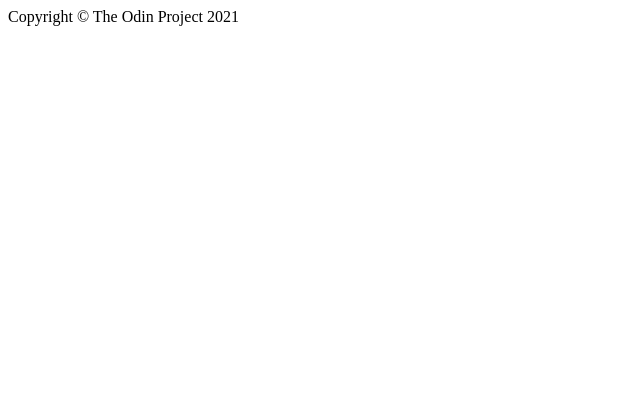
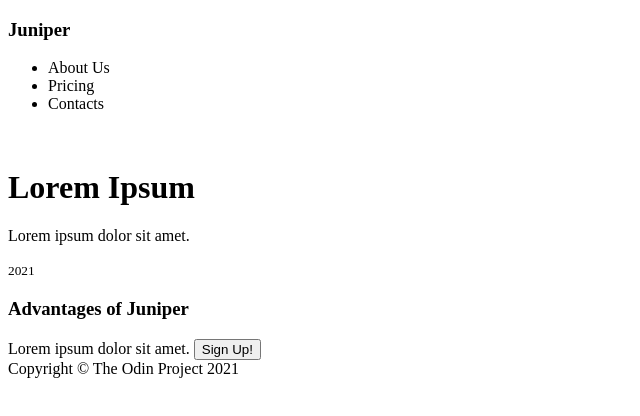
Before and after one commit to Alb33rt/test-landing-page, a plain HTML site: page index.html in a window 1280 px wide. Shown: the whole page, without its empty margins (0-640 px from the left). Drawn offline with Linux system fonts and the light colour scheme.

Commit message:
Page Structure Completion

```diff
--- a/index.html
+++ b/index.html
@@ -9,21 +9,33 @@
     <link rel="stylesheet" type="text/css" href="./styles/styles.css">
 </head>
 <body>
-    <header class="header">
-
+    <header class="header nav">
+        <h3 class="nav-title">Juniper</h3>
+        <ul class="nav-link">
+            <li>About Us</li>
+            <li>Pricing</li>
+            <li>Contacts</li>
+        </ul>
     </header>
     <div class="content">
         <div class="intro">
-
+            <img class="hero-img">
+            <div class="hero overlay">
+                <h1>Lorem Ipsum</h1>
+                <p>Lorem ipsum dolor sit amet.</p>
+                <small>2021</small>
+            </div>
         </div>
         <div class="info">
-
+            <h3>Advantages of Juniper</h3>
         </div>
         <div class="quote">
-
+            <blockquote></blockquote>
         </div>
         <div class="sign-up">
-
+            <div class="modal">
+                Lorem ipsum dolor sit amet. <button>Sign Up!</button>
+            </div>
         </div>
     </div>
     <footer class="footer">
--- a/styles/styles.css
+++ b/styles/styles.css
@@ -0,0 +1,23 @@
+:root {
+    --primary: #e63946;
+    --secondary: #457b9d;
+    --aqua: #a8dadc;
+    --white: #f1faee;
+    --dark-primary: #1d3557;
+}
+
+/* body {
+    display: flex;
+    flex-direction: column;
+    background-color: #ffffff;
+}
+
+footer {
+    display: flex;
+    flex-grow: 0;
+    flex-basis: auto;
+    justify-content: center;
+    align-items: center;
+
+    height: 5em;
+} */
```
